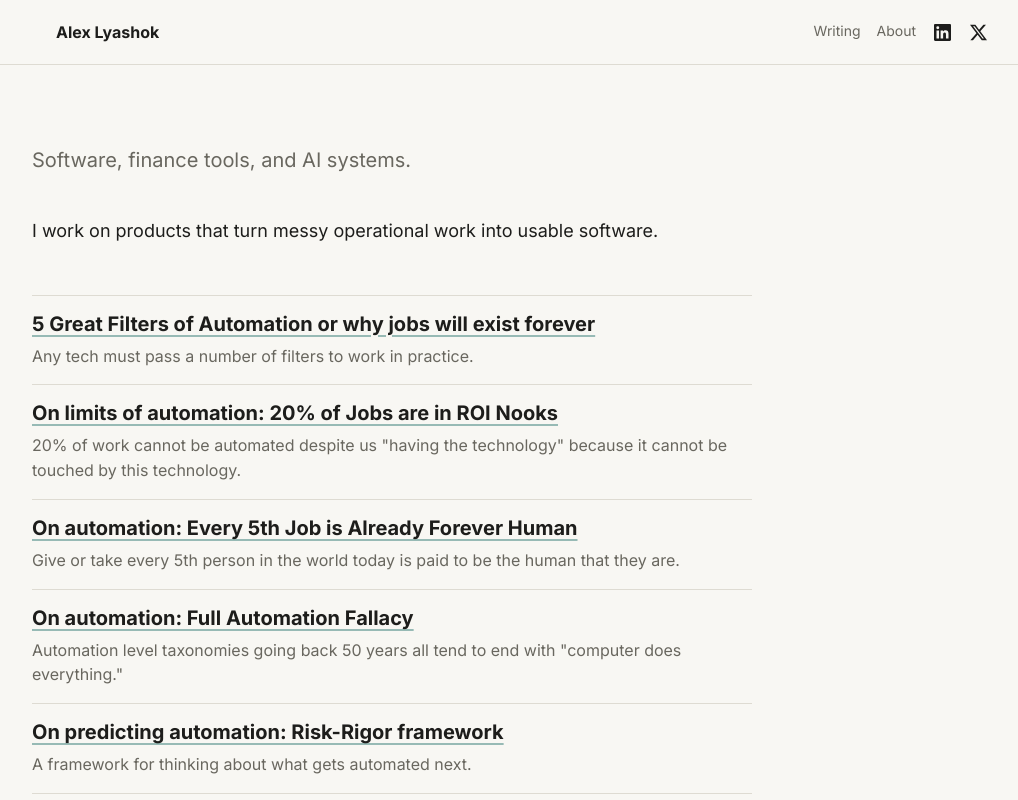
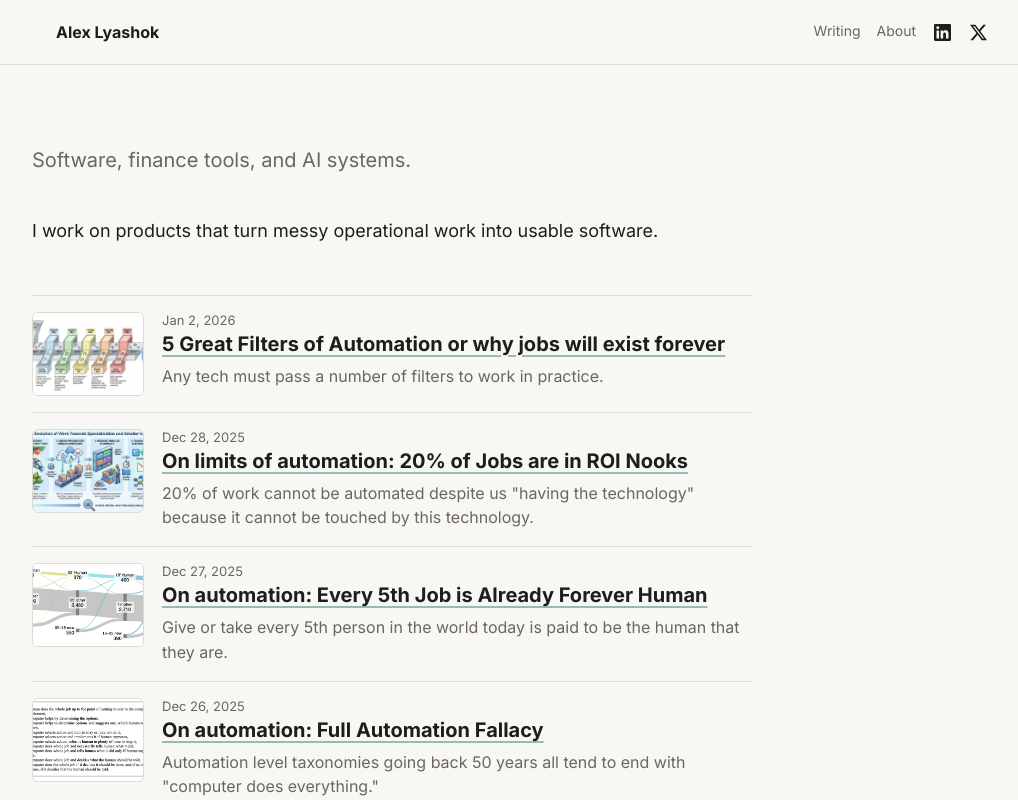
Before and after one commit to olyashok/www-lyashok, a Next.js app: page / in a window 1280 px wide. Shown: the top 800 px of the page, without its empty margins (118-1136 px from the left). Built offline with nearby package versions, Linux system fonts and the light colour scheme; no server answers.

Commit message:
Improve article images and writing list

```diff
--- a/app/[[...slug]]/page.tsx
+++ b/app/[[...slug]]/page.tsx
@@ -1,4 +1,5 @@
 import type { Metadata } from 'next'
+import Image from 'next/image'
 import { notFound, redirect } from 'next/navigation'
 import ReactMarkdown from 'react-markdown'
 import remarkGfm from 'remark-gfm'
@@ -86,14 +87,65 @@ export default async function ContentPage({ params }: PageProps) {
         <p className="summary">{entry.frontmatter.summary}</p>
       )}
       <div className="markdown">
-        <ReactMarkdown remarkPlugins={[remarkGfm]}>{entry.body}</ReactMarkdown>
+        <ReactMarkdown
+          remarkPlugins={[remarkGfm]}
+          components={{
+            img: ({ alt, src }) => {
+              const imageSrc = typeof src === 'string' ? src : undefined
+              if (!imageSrc) return null
+
+              return (
+                <a
+                  className="markdown-image-link"
+                  href={imageSrc}
+                  target="_blank"
+                  rel="noreferrer"
+                >
+                  <Image
+                    alt={alt ?? ''}
+                    src={imageSrc}
+                    width={1200}
+                    height={800}
+                    sizes="(max-width: 760px) 100vw, 720px"
+                  />
+                </a>
+              )
+            },
+          }}
+        >
+          {entry.body}
+        </ReactMarkdown>
       </div>
       {recent.length > 0 && (
         <section className="entry-list" aria-label="Recent pages">
           {recent.map((item) => (
-            <div className="entry" key={slugToPath(item.slug)}>
-              <a href={slugToPath(item.slug)}>{item.frontmatter.title}</a>
-              {item.frontmatter.summary && <p>{item.frontmatter.summary}</p>}
+            <div
+              className={`entry${item.frontmatter.image ? '' : ' entry-no-thumb'}`}
+              key={slugToPath(item.slug)}
+            >
+              {item.frontmatter.image && (
+                <a
+                  className="entry-thumb"
+                  href={slugToPath(item.slug)}
+                  aria-label={item.frontmatter.title}
+                >
+                  <Image
+                    src={item.frontmatter.image}
+                    alt=""
+                    fill
+                    sizes="112px"
+                  />
+                </a>
+              )}
+              <div className="entry-copy">
+                {item.frontmatter.date && (
+                  <time dateTime={item.frontmatter.date.toISOString()}>
+                    {formatDate(item.frontmatter.date)}
+                  </time>
+                )}
+                <a href={slugToPath(item.slug)}>{item.frontmatter.title}</a>
+                {item.frontmatter.summary && <p>{item.frontmatter.summary}</p>}
+              </div>
             </div>
           ))}
         </section>
@@ -118,6 +170,14 @@ function sortByDate(a: ContentEntry, b: ContentEntry): number {
   )
 }
 
+function formatDate(date: Date): string {
+  return date.toLocaleDateString('en-US', {
+    year: 'numeric',
+    month: 'short',
+    day: 'numeric',
+  })
+}
+
 function formatMeta(entry: ContentEntry): string {
   if (entry.frontmatter.type === 'page') return ''
 
--- a/app/globals.css
+++ b/app/globals.css
@@ -188,6 +188,21 @@ h1 {
   padding-left: 18px;
 }
 
+.markdown img {
+  display: block;
+  width: auto;
+  max-width: 100%;
+  height: auto;
+  margin: 0 auto;
+}
+
+.markdown-image-link {
+  display: block;
+  max-width: 100%;
+  color: inherit;
+  text-decoration: none;
+}
+
 .markdown table {
   width: 100%;
   border-collapse: collapse;
@@ -210,16 +225,53 @@ h1 {
 }
 
 .entry {
+  display: grid;
+  grid-template-columns: 112px minmax(0, 1fr);
+  gap: 18px;
   border-top: 1px solid var(--line);
   padding-top: 16px;
 }
 
-.entry a {
+.entry-no-thumb {
+  grid-template-columns: 1fr;
+}
+
+.entry-thumb {
+  position: relative;
+  display: block;
+  overflow: hidden;
+  width: 112px;
+  aspect-ratio: 4 / 3;
+  border: 1px solid var(--line);
+  border-radius: 6px;
+  background: var(--panel);
+  text-decoration: none;
+}
+
+.entry-thumb img {
+  display: block;
+  width: 100%;
+  height: 100%;
+  object-fit: cover;
+}
+
+.entry-copy {
+  min-width: 0;
+}
+
+.entry-copy time {
+  display: block;
+  margin-bottom: 4px;
+  color: var(--muted);
+  font-size: 13px;
+}
+
+.entry-copy a {
   font-size: 20px;
   font-weight: 650;
 }
 
-.entry p {
+.entry-copy p {
   margin: 8px 0 0;
   color: var(--muted);
   line-height: 1.55;
@@ -275,4 +327,13 @@ h1 {
   .markdown {
     font-size: 17px;
   }
+
+  .entry {
+    grid-template-columns: 88px minmax(0, 1fr);
+    gap: 14px;
+  }
+
+  .entry-thumb {
+    width: 88px;
+  }
 }
```
